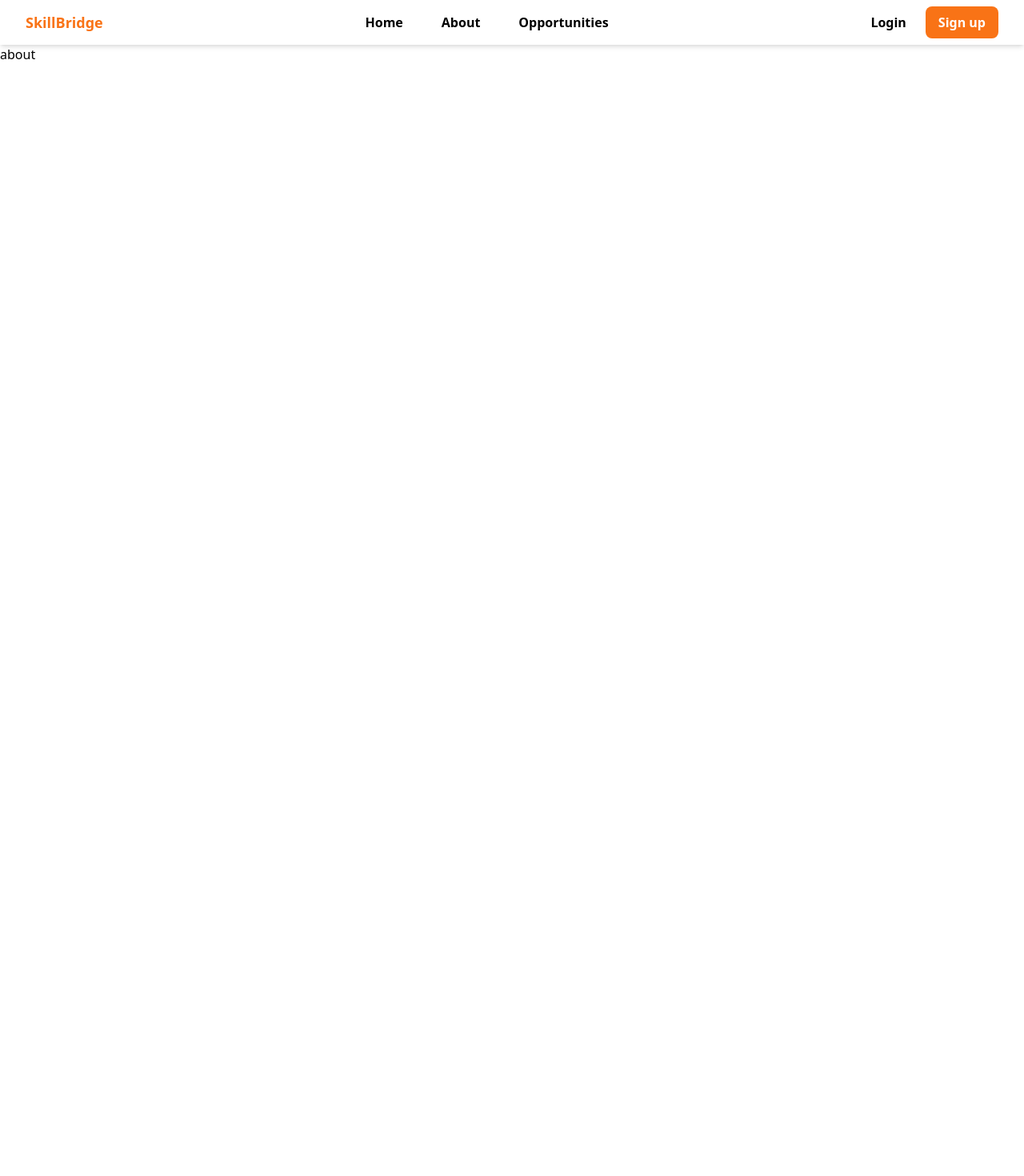
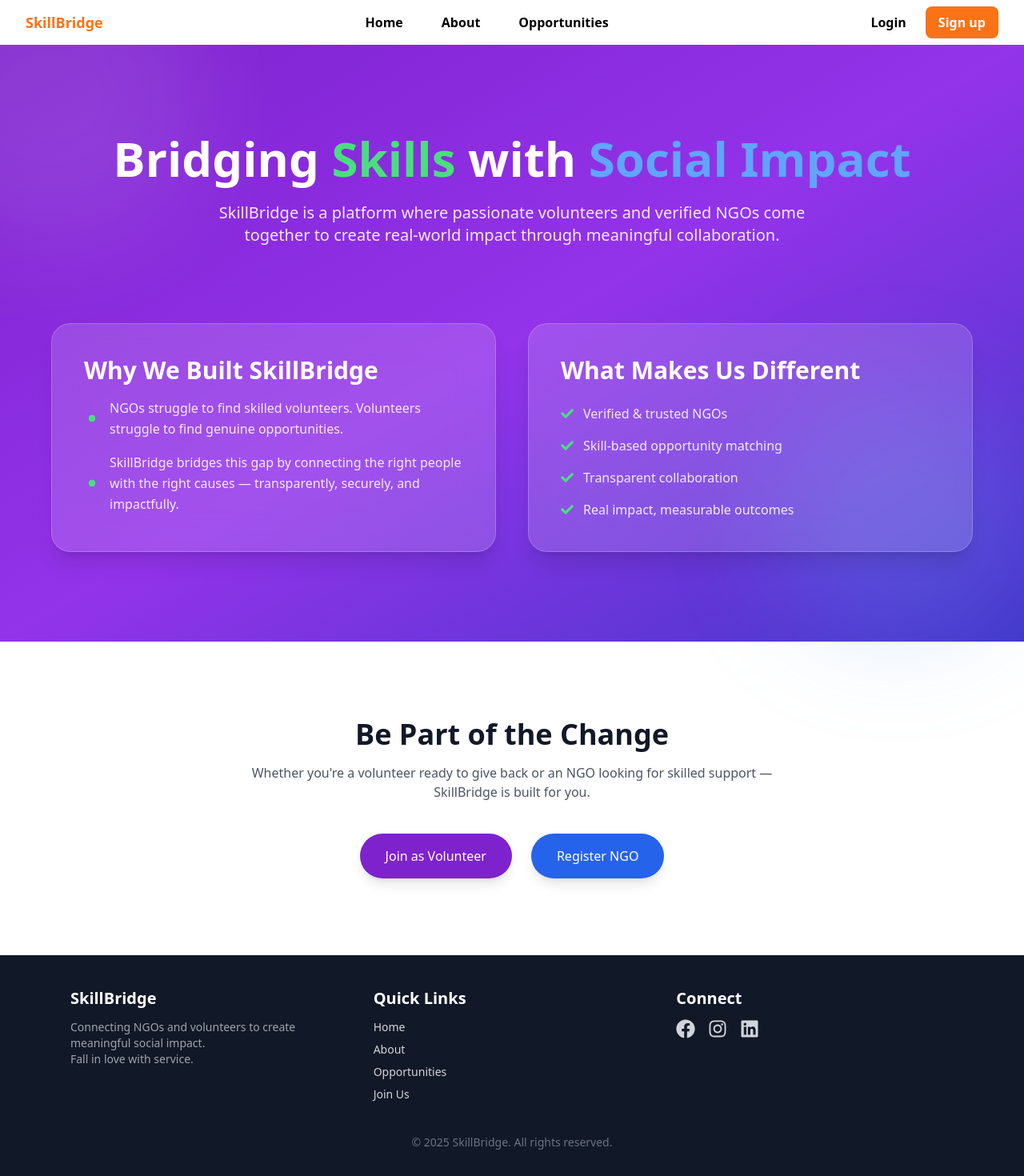
Before and after one commit to springboardmentor2040b-oss/SkillBridge-A-Platform-to-Connect-Volunteers-with-NGOs, a React app in the folder Frontend/: page /about in a window 1280 px wide. Shown: the top 1470 px of the page at 80% size. Before the commit the page ends 800 px from the top, so only its background shows below. Built offline with nearby package versions, Linux system fonts and the light colour scheme; the HTML template or start-up script is replaced by a standard one.

Commit message:
about page

```diff
--- a/Frontend/src/components/About.jsx
+++ b/Frontend/src/components/About.jsx
@@ -1,9 +1,118 @@
-function About(){
-    return(
+import React from "react";
+import Footer from "./Footer";
+import { FaCheck } from "react-icons/fa";
+import { TbPointFilled } from "react-icons/tb";
+import { useNavigate } from "react-router-dom";
 
 
- <div>about</div>
+const About = () => {
+  const navigate= useNavigate();
 
-    );
-}
+  return (
+    <div className="w-full overflow-hidden">
+
+      {/* HERO SECTION */}
+      <section className="relative bg-gradient-to-br from-purple-700 via-purple-600 to-indigo-700 text-white px-6 py-24 md:py-28">
+
+        <div className="max-w-7xl mx-auto text-center">
+          <h1 className="text-4xl md:text-6xl font-extrabold leading-tight">
+            Bridging <span className="text-green-400">Skills</span> with{" "}
+            <span className="text-blue-400">Social Impact</span>
+          </h1>
+
+          <p className="mt-6 text-lg md:text-xl text-purple-100 max-w-3xl mx-auto">
+            SkillBridge is a platform where passionate volunteers and verified NGOs
+            come together to create real-world impact through meaningful collaboration.
+          </p>
+        </div>
+
+        {/* CARDS */}
+        <div className="relative z-10 mt-24 px-6">
+          <div className="max-w-6xl mx-auto grid grid-cols-1 md:grid-cols-2 gap-10">
+
+            {/* Card 1 */}
+            <div className="bg-white/15 backdrop-blur-xl border border-white/20
+                            rounded-3xl p-8 md:p-10 text-white shadow-xl
+                            hover:scale-[1.02] transition duration-300">
+              <h2 className="text-2xl md:text-3xl font-bold mb-4">
+                Why We Built SkillBridge
+              </h2>
+
+              <p className="flex items-center gap-3 text-purple-100 leading-relaxed mb-4">
+               <span className="text-xl text-green-400 " ><TbPointFilled />
+ </span>
+                NGOs struggle to find skilled volunteers. Volunteers struggle to
+                find genuine opportunities.
+              </p>
+
+              <p className="flex items-center gap-3 text-purple-100 leading-relaxed">
+                <span className="text-xl text-green-400 " ><TbPointFilled />
+ </span>
+                SkillBridge bridges this gap by connecting the right people with
+                the right causes — transparently, securely, and impactfully.
+              </p>
+            </div>
+
+            {/* Card 2 */}
+            <div className="bg-white/15 backdrop-blur-xl border border-white/20
+                            rounded-3xl p-8 md:p-10 text-white shadow-xl
+                            hover:scale-[1.02] transition duration-300">
+              <h3 className="text-2xl md:text-3xl font-bold mb-6">
+                What Makes Us Different
+              </h3>
+
+              <ul className="space-y-4 text-purple-100">
+                <li className="flex items-center gap-3">
+                  <span className="text-green-400"><FaCheck /></span> Verified & trusted NGOs
+                </li>
+                <li className="flex items-center gap-3">
+                  <span className="text-green-400"><FaCheck /></span> Skill-based opportunity matching
+                </li>
+                <li className="flex items-center gap-3">
+                  <span className="text-green-400"><FaCheck /></span> Transparent collaboration
+                </li>
+                <li className="flex items-center gap-3">
+                  <span className="text-green-400"><FaCheck /></span> Real impact, measurable outcomes
+                </li>
+              </ul>
+            </div>
+
+          </div>
+        </div>
+
+        {/* BACKGROUND BLURS */}
+        <div className="absolute -top-32 -left-32 w-96 h-96 bg-white/10 rounded-full blur-3xl" />
+        <div className="absolute bottom-0 right-0 w-80 h-80 bg-blue-400/20 rounded-full blur-3xl" />
+      </section>
+
+      {/* CTA SECTION */}
+      <section className="py-24 px-6 bg-white text-center">
+        <h2 className="text-3xl md:text-4xl font-bold text-gray-900 mb-4">
+          Be Part of the Change
+        </h2>
+
+        <p className="text-gray-600 max-w-2xl mx-auto mb-10">
+          Whether you're a volunteer ready to give back or an NGO looking for
+          skilled support — SkillBridge is built for you.
+        </p>
+
+        <div className="flex justify-center gap-6 flex-wrap">
+          <button onClick={()=>navigate("/signup")} className="px-8 py-4 bg-purple-700 text-white rounded-full
+                             hover:bg-purple-800 transition shadow-lg">
+            Join as Volunteer
+          </button>
+
+          <button onClick={()=>{navigate("/signup")}} className="px-8 py-4 bg-blue-600 text-white rounded-full
+                             hover:bg-blue-700 transition shadow-lg">
+            Register NGO
+          </button>
+        </div>
+      </section>
+
+      {/* FOOTER */}
+      <Footer />
+    </div>
+  );
+};
+
 export default About;
--- a/Frontend/src/components/HowWorks.jsx
+++ b/Frontend/src/components/HowWorks.jsx
@@ -1,41 +1,58 @@
-import React from 'react'
+import React from "react";
 
 const HowWorks = () => {
   return (
-    <div className='w-full max-h-fit md:h-[500px] my-6  border-2 bg-gradient-to-br from-indigo-900 via-purple-800 to-fuchsia-700  '>
-    {/* heading */}
-    <div className='pb-10'>
-        <h1 className=' text-3xl lg:text-4xl font-serif font-bold text-center pt-10 text-white  '>How It Works</h1>
-        <p className='text-center text-gray-200 mt-2 mb-8'>
-         Get started in three simple steps  and begin your volunteering journey today
+    <section className="w-full mt-6 py-20 px-6 bg-gradient-to-br from-purple-700 via-purple-600 to-indigo-700">
+
+      {/* Heading */}
+      <div className="text-center max-w-3xl mx-auto mb-16">
+        <h1 className="text-4xl md:text-5xl font-bold text-white">
+          How It Works
+        </h1>
+        <p className="text-lg md:text-xl text-purple-100 mt-4">
+          Get started in three simple steps and begin your volunteering journey today
         </p>
-    </div>
-    {/* content */}
-      <div className='w-full max-h-fit md:h-[300px] flex flex-col md:flex-row items-center justify-around  px-4 py-10 gap-x-2-2 gap-y-6 '>
-        {/* step 1 */}
-        <div className='flex flex-col shrink-0  hover:border-[2px] hover:bg-gray-200 justify-center w-[320px] border-[1px] border-cyan-300  rounded-xl h-full px-2 py-5 text-center bg-white '>
-         <h1 className='text-center font-extrabold text-orange-500 text-4xl pb-3 '>1</h1>
-         <h1 className='font-bold text-xl py-2 '>Create Profile</h1>
-         <p>sign up and tell us about your skills, <br/> interests and avilability  </p>
+      </div>
+
+      {/* Steps */}
+      <div className="max-w-7xl mx-auto grid grid-cols-1 sm:grid-cols-2 lg:grid-cols-3 gap-10">
+
+        {/* Step 1 */}
+        <div className="bg-white/15 backdrop-blur-xl border border-white/20
+                        rounded-3xl p-8 text-white shadow-xl text-center
+                        hover:scale-[1.03] transition duration-300">
+          <h2 className="text-5xl font-extrabold text-orange-400 mb-4">1</h2>
+          <h3 className="text-xl font-bold mb-3">Create Profile</h3>
+          <p className="text-purple-100">
+            Sign up and tell us about your skills, interests, and availability.
+          </p>
         </div>
 
-        {/* step 2 */}
-        <div className='flex flex-col shrink-0  hover:border-[2px] hover:bg-gray-200 justify-center w-[320px] border-[1px] border-cyan-300  rounded-xl h-full px-2 py-5 text-center bg-white '>
-         <h1 className='text-center font-extrabold text-orange-500 text-4xl pb-3 '>2</h1>
-         <h1 className='font-bold text-xl py-2 '>Explore Opportunities</h1>
-         <p>Browser verified NGO opportunities<br/> tailored to your profile.  </p>
+        {/* Step 2 */}
+        <div className="bg-white/15 backdrop-blur-xl border border-white/20
+                        rounded-3xl p-8 text-white shadow-xl text-center
+                        hover:scale-[1.03] transition duration-300">
+          <h2 className="text-5xl font-extrabold text-orange-400 mb-4">2</h2>
+          <h3 className="text-xl font-bold mb-3">Explore Opportunities</h3>
+          <p className="text-purple-100">
+            Browse verified NGO opportunities tailored to your profile.
+          </p>
         </div>
 
-        {/* step 3 */}
-        <div className='flex flex-col shrink-0  hover:border-[2px] hover:bg-gray-200 w-[320px] border-[1px] border-cyan-300  rounded-xl h-full px-2 py-5 justify-center text-center bg-white '>
-         <h1 className='text-center font-extrabold text-orange-500 text-4xl pb-3 '>3</h1>
-         <h1 className='font-bold text-xl py-2 '>Start Volunteering</h1>
-         <p>Connect with NGOs and begin making a <br/> meaningful impact </p>
+        {/* Step 3 */}
+        <div className="bg-white/15 backdrop-blur-xl border border-white/20
+                        rounded-3xl p-8 text-white shadow-xl text-center
+                        hover:scale-[1.03] transition duration-300">
+          <h2 className="text-5xl font-extrabold text-orange-400 mb-4">3</h2>
+          <h3 className="text-xl font-bold mb-3">Start Volunteering</h3>
+          <p className="text-purple-100">
+            Connect with NGOs and begin making a meaningful impact.
+          </p>
         </div>
+
       </div>
+    </section>
+  );
+};
 
-    </div>
-  )
-}
-
-export default HowWorks
+export default HowWorks;
```
